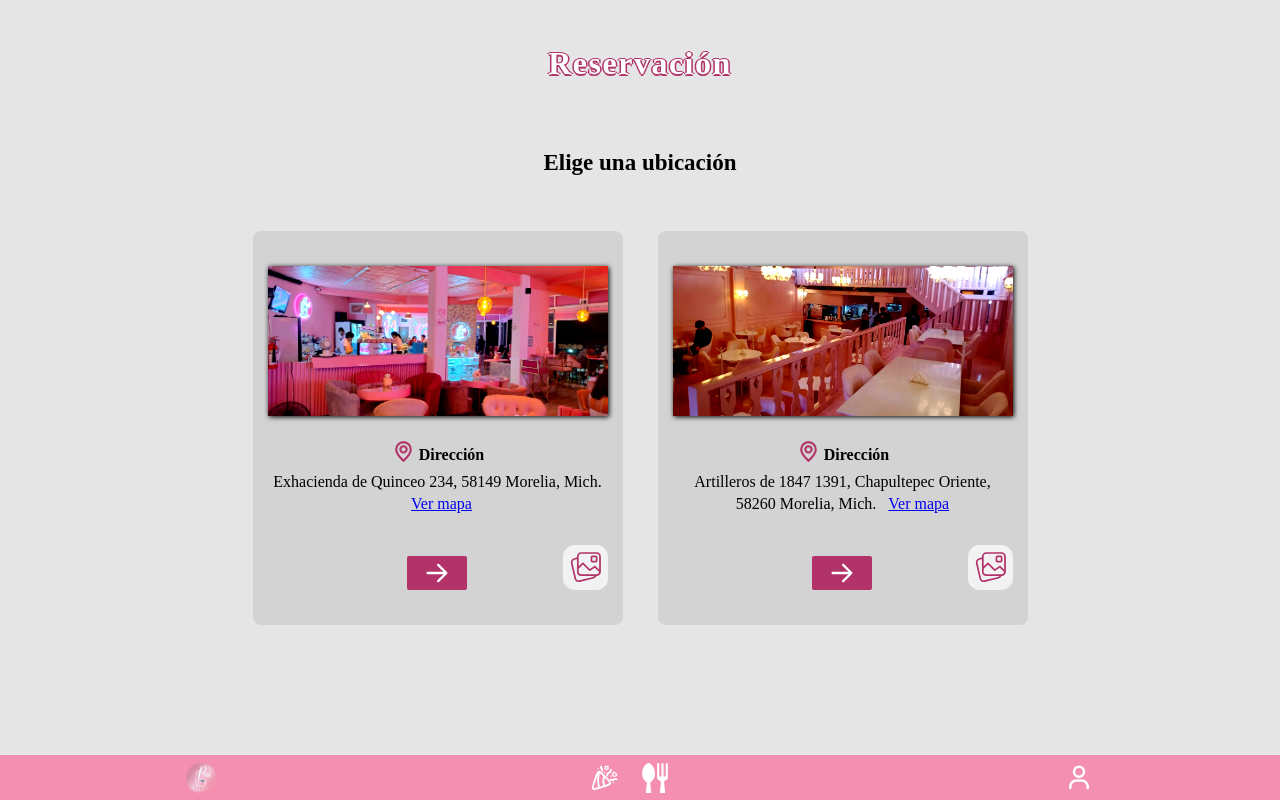
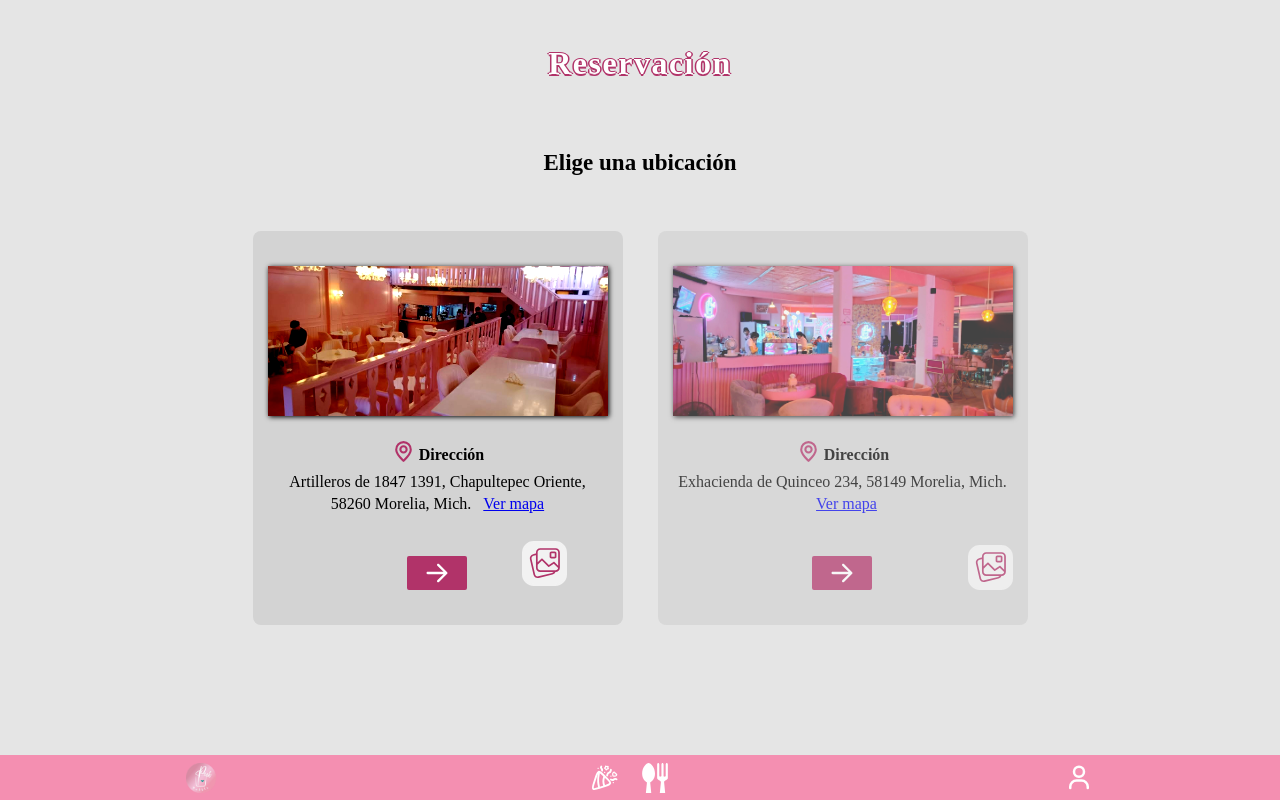
Before and after one commit to karin210/pink, a Nuxt app: page /reservar in a window 1280 px wide. Built offline with nearby package versions, Linux system fonts and the light colour scheme; a web font is replaced by a local one.

Commit message:
feature: add ux details

```diff
--- a/app/components/ReservePage/Branches.vue
+++ b/app/components/ReservePage/Branches.vue
@@ -1,48 +1,116 @@
+<script setup lang="ts">
+const showBranchPopup = ref(false);
+const showPicsPopup = ref(false); // New state for pics-btn popup
+let timeoutId: ReturnType<typeof setTimeout> | null = null;
+let picsTimeoutId: ReturnType<typeof setTimeout> | null = null; // New timeout for pics-btn popup
+
+function handleBranchClick(event: Event) {
+  event.preventDefault();
+  showBranchPopup.value = true;
+
+  if (timeoutId) clearTimeout(timeoutId);
+  timeoutId = setTimeout(() => {
+    showBranchPopup.value = false;
+  }, 4000);
+}
+
+function handlePicsClick(event: Event) {
+  event.preventDefault(); // Prevent default image link behavior
+  showPicsPopup.value = true;
+
+  if (picsTimeoutId) clearTimeout(picsTimeoutId);
+  picsTimeoutId = setTimeout(() => {
+    showPicsPopup.value = false;
+  }, 4000);
+}
+</script>
 <template>
   <article>
     <h3>Elige una ubicación</h3>
     <ul id="branch-list" class="item-list">
-      <li class="branch-item card">
-        <img src="/Quinceo-branch-5.jpg" alt="Restaurante en Quinceo">
+      <li class="branch-item card relative">
+        <img
+          src="/Artilleros-branch-interior-1.jpg"
+          alt="Restaurante en Quinceo"
+        />
         <ul class="info-list">
           <li class="address-item">
             <div class="address-header">
-              <img src="/location-pink-icon.svg" alt="Ícono de mapa">
+              <img src="/location-pink-icon.svg" alt="Ícono de mapa" />
               <h4>Dirección</h4>
             </div>
-            <p>Exhacienda de Quinceo 234, 58149 Morelia, Mich.   <a href="https://maps.app.goo.gl/4g6NVf3CsASFHc2P6" target="_blank">Ver mapa</a></p>
+            <p>
+              Artilleros de 1847 1391, Chapultepec Oriente, 58260 Morelia, Mich.
+              <a
+                href="https://maps.app.goo.gl/ezo7S7fsNSEN1j8v6"
+                target="_blank"
+                >Ver mapa</a
+              >
+            </p>
           </li>
-          <li class="cta-item">
+          <li class="cta-item relative">
             <div class="void-space"></div>
-            <button class="enter-btn"></button>
-            <img src="/pic-pink-icon.svg" alt="Ícono de fotos">
+            <button
+              class="enter-btn"
+              @click.stop="$emit('branchSelected', 'artilleros')"
+            ></button>
+            <div class="pics-btn-container">
+              <img
+                class="pics-btn"
+                src="/pic-pink-icon.svg"
+                alt="Ícono de fotos"
+                @click.stop="handlePicsClick($event)"
+              />
+              <Transition name="fade">
+                <div v-if="showPicsPopup" class="popup small-popup">
+                  Imágenes no disponibles
+                </div>
+              </Transition>
+            </div>
           </li>
         </ul>
       </li>
 
-      <li class="branch-item card">
-        <img src="/Artilleros-branch-interior-1.jpg" alt="Restaurante en Quinceo">
+      <li class="branch-item card" @click="handleBranchClick($event)">
+        <img src="/Quinceo-branch-5.jpg" alt="Restaurante en Quinceo" />
         <ul class="info-list">
           <li class="address-item">
             <div class="address-header">
-              <img src="/location-pink-icon.svg" alt="Ícono de mapa">
+              <img src="/location-pink-icon.svg" alt="Ícono de mapa" />
               <h4>Dirección</h4>
             </div>
-            <p>Artilleros de 1847 1391, Chapultepec Oriente, 58260 Morelia, Mich.   <a href="https://maps.app.goo.gl/ezo7S7fsNSEN1j8v6" target="_blank">Ver mapa</a></p>
+            <p>
+              Exhacienda de Quinceo 234, 58149 Morelia, Mich.
+              <a
+                href="https://maps.app.goo.gl/4g6NVf3CsASFHc2P6"
+                target="_blank"
+                :style="{ pointerEvents: 'none' }"
+                >Ver mapa</a
+              >
+            </p>
           </li>
           <li class="cta-item">
             <div class="void-space"></div>
-            <button class="enter-btn" @click="$emit('branchSelected', 'artilleros')"></button>
-            <img src="/pic-pink-icon.svg" alt="Ícono de fotos">
+            <button
+              class="enter-btn"
+              :style="{ pointerEvents: 'none' }"
+            ></button>
+            <img
+              class="pics-btn"
+              src="/pic-pink-icon.svg"
+              alt="Ícono de fotos"
+            />
           </li>
         </ul>
+        <Transition name="fade">
+          <div v-if="showBranchPopup" class="popup">Info no disponible</div>
+        </Transition>
       </li>
     </ul>
   </article>
 </template>
 
 <style scoped>
-
 @import "~/assets/css/reservePage.css";
 
 article {
@@ -75,6 +143,7 @@
   background-color: lightgray;
   font-family: Montserrat;
   flex-grow: 1;
+  position: relative; /* Added for popup positioning */
 }
 
 .card > img {
@@ -84,6 +153,10 @@
   object-fit: cover;
   filter: contrast(1.3);
   box-shadow: black 1px 1px 5px 0px;
+}
+
+.card:nth-of-type(2) {
+  opacity: 0.7;
 }
 
 .info-list {
@@ -129,6 +202,13 @@
   width: 25px;
 }
 
+.pics-btn-container {
+  position: relative;
+  display: inline-block;
+  width: 50%;
+  cursor: pointer;
+}
+
 .cta-item {
   display: grid;
   grid-template-columns: 1fr 1fr 1fr;
@@ -147,6 +227,11 @@
   justify-self: end;
 }
 
+.pics-btn-container > img {
+  width: 100%;
+  cursor: pointer;
+}
+
 .enter-btn {
   box-sizing: border-box;
   width: 60px;
@@ -160,10 +245,63 @@
   background-size: contain;
   border: 3px solid var(--tertiary);
   border-radius: 2px;
+  transition: all 0.3s ease;
+  cursor: pointer;
+}
+
+.enter-btn:hover {
+  background-color: var(--primary);
+  border-color: var(--primary);
+}
+/* Popup styles - Reused from Header.client.vue with minor adjustments */
+.popup {
+  position: absolute;
+  top: -40px; /* Position above the li */
+  left: 50%;
+  transform: translateX(-50%);
+  background-color: rgba(0, 0, 0, 0.8);
+  color: white;
+  padding: 6px 12px;
+  border-radius: 6px;
+  font-size: 0.8rem;
+  white-space: nowrap;
+  pointer-events: none;
+  z-index: 10;
+}
+
+.popup.small-popup {
+  bottom: calc(100% + 5px); /* Position above the pics-btn img */
+  font-size: 0.7rem;
+  padding: 4px 8px;
+}
+
+.popup.small-popup::after {
+  top: 100%;
+  border-width: 4px;
+}
+
+.popup::after {
+  content: "";
+  position: absolute;
+  top: 100%;
+  left: 50%;
+  transform: translateX(-50%);
+  border-width: 6px;
+  border-style: solid;
+  border-color: rgba(0, 0, 0, 0.8) transparent transparent transparent;
+}
+
+.fade-enter-active,
+.fade-leave-active {
+  transition: opacity 0.4s ease;
+}
+
+.fade-enter-from,
+.fade-leave-to {
+  opacity: 0;
 }
 
 @media (min-width: 768px) {
-
   .item-list {
     flex-wrap: nowrap;
   }
@@ -173,5 +311,4 @@
     max-width: 370px;
   }
 }
-
 </style>
--- a/app/components/ReservePage/GuestCounter.vue
+++ b/app/components/ReservePage/GuestCounter.vue
@@ -1,6 +1,6 @@
 <script setup lang="ts">
 const { guestNum } = defineProps<{
-    guestNum: number | undefined
+  guestNum: number | undefined;
 }>();
 const count = ref<number>(Math.max(guestNum ?? 1, 1));
 </script>
@@ -10,20 +10,27 @@
     <h3>Número de personas</h3>
     <article>
       <div>
-        <img class="icon" src="/group-gray-icon.svg" alt="Ícono de cantidad de personas">
+        <img
+          class="icon"
+          src="/group-gray-icon.svg"
+          alt="Ícono de cantidad de personas"
+        />
       </div>
       <div>
-        <button class="counter-btn" @click="() => count != 0 && count--">-</button>
+        <button class="counter-btn" @click="() => count != 0 && count--">
+          -
+        </button>
         <span id="count-text">{{ count ?? "--" }}</span>
         <button class="counter-btn" @click="count++">+</button>
       </div>
     </article>
-    <button id="next-btn" @click="$emit('setGuestNum', count)">Siguiente</button>
+    <button id="next-btn" @click="$emit('setGuestNum', count)">
+      Siguiente
+    </button>
   </div>
 </template>
 
 <style scoped>
-
 @import "~/assets/css/reservePage.css";
 
 #guest-component-root {
@@ -49,7 +56,6 @@
 img {
   width: 40px;
   height: 40px;
-
 }
 
 #count-text {
@@ -65,6 +71,12 @@
   background-color: #a3a3ad;
   color: white;
   cursor: pointer;
+  transition: all 0.3s ease;
+}
+
+.counter-btn:hover {
+  transform: scale(1.12);
+  border-color: lightgray;
 }
 
 #next-btn {
@@ -80,6 +92,11 @@
   color: white;
   padding: 5px 10px;
   cursor: pointer;
+  transition: all 0.3s ease;
 }
 
+#next-btn:hover {
+  background-color: var(--primary);
+  border-color: var(--primary);
+}
 </style>
--- a/app/components/ReservePage/Place.vue
+++ b/app/components/ReservePage/Place.vue
@@ -1,17 +1,15 @@
 <script setup lang="ts">
-
 const slideIndex = ref(1);
 const prevSlideIndex = ref(0);
 
 function changeImage(action: string) {
   prevSlideIndex.value = slideIndex.value;
-    if(action == 'add') {
+  if (action == "add") {
     slideIndex.value = Math.min(++slideIndex.value, 2);
   } else {
     slideIndex.value = Math.max(--slideIndex.value, 0);
   }
 }
-
 </script>
 
 <template>
@@ -19,13 +17,19 @@
     <h3>Elige un lugar</h3>
     <ul class="restaurant-list" @click="$emit('placeSelected', 'Exterior')">
       <li class="restaurant-item">
-        <img src="/Artilleros-branch-exterior-vertical-1.jpg" alt="Restaurante en Quinceo">
+        <img
+          src="/Artilleros-branch-exterior-vertical-1.jpg"
+          alt="Restaurante en Quinceo"
+        />
         <span>Exterior</span>
         <button>Elegir</button>
       </li>
 
       <li class="restaurant-item" @click="$emit('placeSelected', 'Interior')">
-        <img src="/Artilleros-branch-interior-1.jpg" alt="Restaurante en Quinceo">
+        <img
+          src="/Artilleros-branch-interior-1.jpg"
+          alt="Restaurante en Quinceo"
+        />
         <span>Interior</span>
         <button>Elegir</button>
       </li>
@@ -34,7 +38,6 @@
 </template>
 
 <style scoped>
-
 @import "~/assets/css/reservePage.css";
 
 article {
@@ -98,10 +101,16 @@
   color: white;
   font-weight: 700;
   border: none;
+  cursor: pointer;
+  transition: all 0.3s ease;
+}
+
+.restaurant-item button:hover {
+  transform: scale(1.1);
+  background: rgba(0, 0, 0, 80%);
 }
 
 @media (min-width: 768px) {
-
   .restaurant-list {
     flex-wrap: nowrap;
   }
--- a/app/pages/reservar.vue
+++ b/app/pages/reservar.vue
@@ -194,10 +194,10 @@ h2 {
   background: transparent;
   display: flex;
   align-items: center;
-  font-size: 15px;
+  font-size: clamp(15px, 11.73px + 1.02vw, 24px);
   gap: 7px;
   border: none;
-  margin-left: 30px;
+  margin-left: min(150px, 12vw);
   margin-bottom: 35px;
   text-decoration: none;
   color: black;
```
Also changed, not shown: app/components/SpaceSection.vue (+35 -33 lines). Lines whose indentation alone changed are shown as unchanged.
